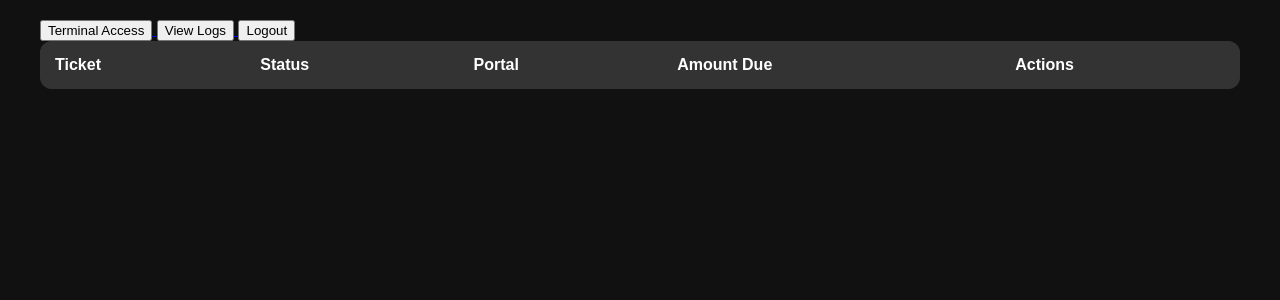
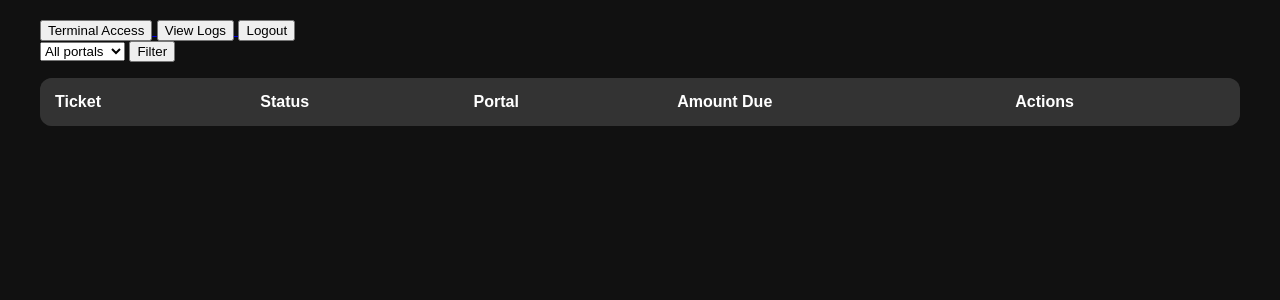
Before and after one commit to BennyGaming635/licenseportal, a Flask app: template licenseportal/templates/staff.html in a window 1280 px wide. Shown: the part 98-398 px from the top of the page. Run offline with Flask 3, Linux system fonts and the light colour scheme; the template is opened without the code that fills it, so the values that code supplies are empty; parts of the project's set-up code (start-up, migrations or seed data) failed here and were passed over.

Commit message:
button to filter

```diff
--- a/licenseportal/templates/staff.html
+++ b/licenseportal/templates/staff.html
@@ -71,6 +71,15 @@
         <a href="/staff-logout">
             <button>Logout</button>
         </a>
+        <form method="GET">
+            <select name="portal">
+                <option value="">All portals</option>
+                <option value="ENTRY-01">ENTRY-01</option>
+            </select>
+            <button type="submit">
+                Filter
+            </button>
+        </form>
         <table>
             <tr>
                 <th>Ticket</th>
```
